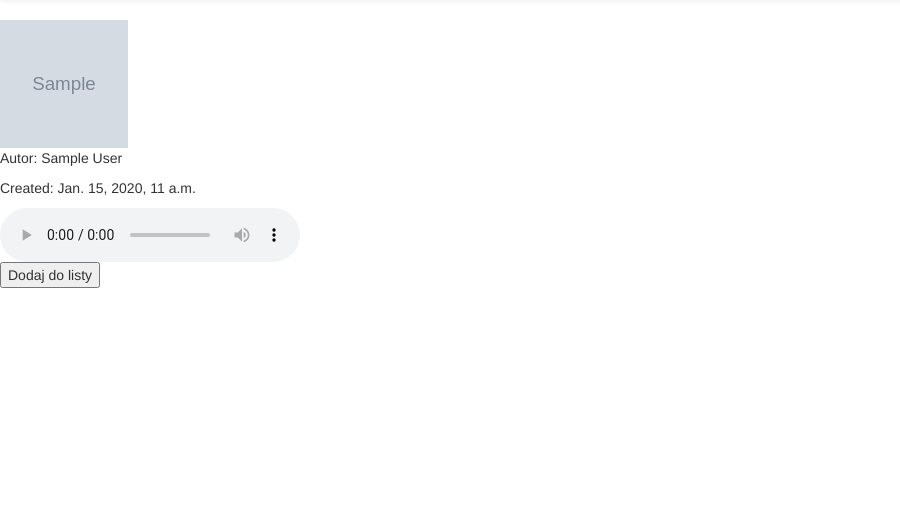
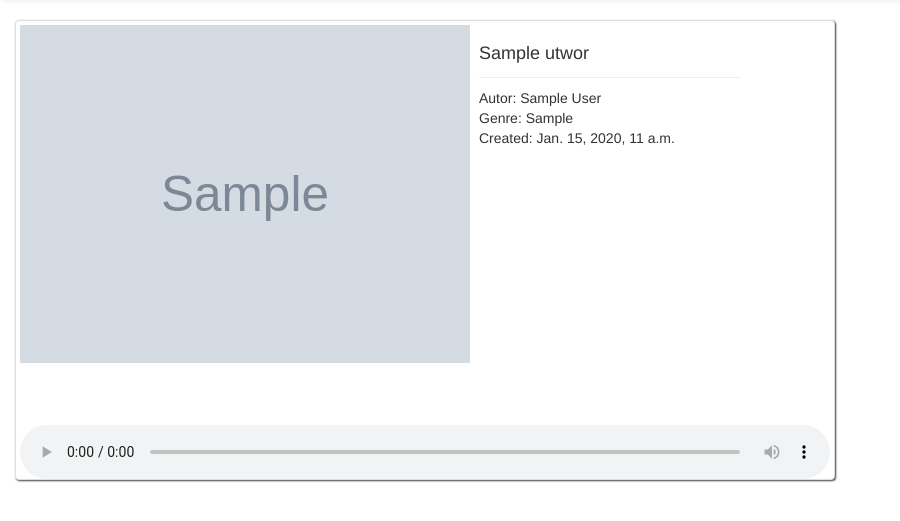
Before and after one commit to Jarema27/EpsilonStream, a Django app: page /utwor/1/ in a window 1280 px wide. Shown: the part 172-693 px from the top of the page, without its empty margins (0-900 px from the left). Run offline with Django 3.2, Linux system fonts and the light colour scheme; tables that the repository leaves empty hold one stand-in row (values such as "Sample post"); grey boxes marked "Sample" are stand-in pictures; some libraries are stand-ins or nearby versions.

Commit message:
Zmieniona strona dla utworu

```diff
--- a/Comment/templates/Comment/utwor.html
+++ b/Comment/templates/Comment/utwor.html
@@ -4,20 +4,62 @@
 
 {% block content %}
 
-<h2><p >{{ utwor.tytul }}</p></h2>
+<div id=single-song-page>
+  <div class="row">
+    <div class="col-md-8" style="width: 895px;">
+      <div class="thumbnail" id="main-song">
+        <div id="utwor">
+          <div class="column" id="pic">
+            <div id="img-cover">
+              <img src={{utwor.imgurl}}>
+            </div>
+          </div>
+          <div class="column" id="single-song-caption">
+            <div class="caption">
+              <div class="page-header">
+                <h4>{{utwor.title}}</h4>
+              </div>
+              <p name='autor'>Autor: {{ utwor.author }}<br />
+              Genre: {{ utwor.gatunek }}<br />
+              Created: {{ utwor.created_date }}</p>
+            </div>
+          </div>
+          <div style="clear:both;"></div>
+          {% if utwor.song %}
+            <audio controls="controls">
+              <source src="{{ utwor.song.url }}" type="audio/mp3">
+            </audio>
+          {% endif %}
+        </div>
+      </div>
+    </div>
 
-<div id = "diss">
-  <img src = {{utwor.imgurl}}  style="width:128px;height:128px";>
-  <p name = 'autor'>Autor: {{ utwor.author }}</p>
-  <p>Created: {{ utwor.created_date }}</p>
-  {% if utwor.song %}
-    <audio autoplay="autoplay" controls="controls">
-      <source src="{{ utwor.song.url }}" type="audio/mp3">
-    </audio>
-  {% endif %}
-  <form id="doutworu" method="get" action="/dodaj">
-          <button  type="submit" name = 'title' value="{{ utwor }}">Dodaj do listy</button></form>
+    <div class="col-md-4">
+      {% for utworg in utwory %}
+        <div class="row">
+          <div class="col" onclick="location.href='/utwor/{{utworg.id}}';">
+            <div class="thumbnail" id="songs-in-genre">
+              <div id="utwor">
+                <div class="column">
+                  <img src={{utworg.imgurl}} style="width:128px;height:128px;">
+                </div>
+                <div class="column">
+                  <div class="caption">
+                    <div class="page-header">
+                      <h4>{{utworg.title}}</h4>
+                    </div>
+                    <p name='autor'>Autor: {{ utworg.author }}<br />
+                    Created: {{ utworg.created_date }}</p>
+                  </div>
+                </div>
+                <div style="clear:both;"></div>
+              </div>
+            </div>
           </div>
+        </div>
+      {% endfor %}
+    </div>
+  </div>
 </div>
 
 {% endblock content %}
--- a/Comment/views.py
+++ b/Comment/views.py
@@ -35,7 +35,8 @@ def utwor(request):
 
 def utwor(request, pk):
     song = get_object_or_404(Utwor, pk=pk)
-    return render(request, 'Comment/utwor.html', {'utwor':song})
+    songs = Utwor.objects.filter(Q(gatunek=song.gatunek) | Q(author__contains=song.author)).exclude(pk=song.pk)
+    return render(request, 'Comment/utwor.html', {'utwor':song, 'utwory':songs})
 
 
 def listy(request):
--- a/static/css/epsilon.css
+++ b/static/css/epsilon.css
@@ -53,8 +53,61 @@
     box-shadow: 3px 3px 5px 0px rgba(0,0,0,0.75);
 }
 
+#main-song:hover {
+    -webkit-box-shadow: 1px 1px 2px 0px rgba(0,0,0,0.75);
+    -moz-box-shadow: 1px 1px 2px 0px rgba(0,0,0,0.75);
+    box-shadow: 1px 1px 2px 0px rgba(0,0,0,0.75);
+}
+
 .column .page-header {
     padding-bottom: 3px;
     margin-top: 6px;
     margin-bottom: 10px;
 }
+
+#main-song {
+    max-width: 820px;
+    height: 460px;
+
+    position: relative;
+}
+
+#single-song-page #pic {
+    width: 450px;
+    height: 450px;
+}
+
+#single-song-page img {
+    width: 100%;
+    max-height: 100%;
+
+    object-fit: contain;
+}
+
+#single-song-caption {
+    height: 100%;
+}
+
+#single-song-page .caption {
+    width: 280px;
+}
+
+#single-song-page audio {
+    position: absolute;
+
+    bottom: 0px;
+    width: 99%;
+    margin-left: auto;
+    margin-right: auto;
+}
+
+#single-song-page .row {
+    max-width: 1400px;
+    margin-left: auto;
+    margin-right: auto;
+}
+
+#songs-in-genre {
+    width: 420px;
+    height: 140px;
+}
```
